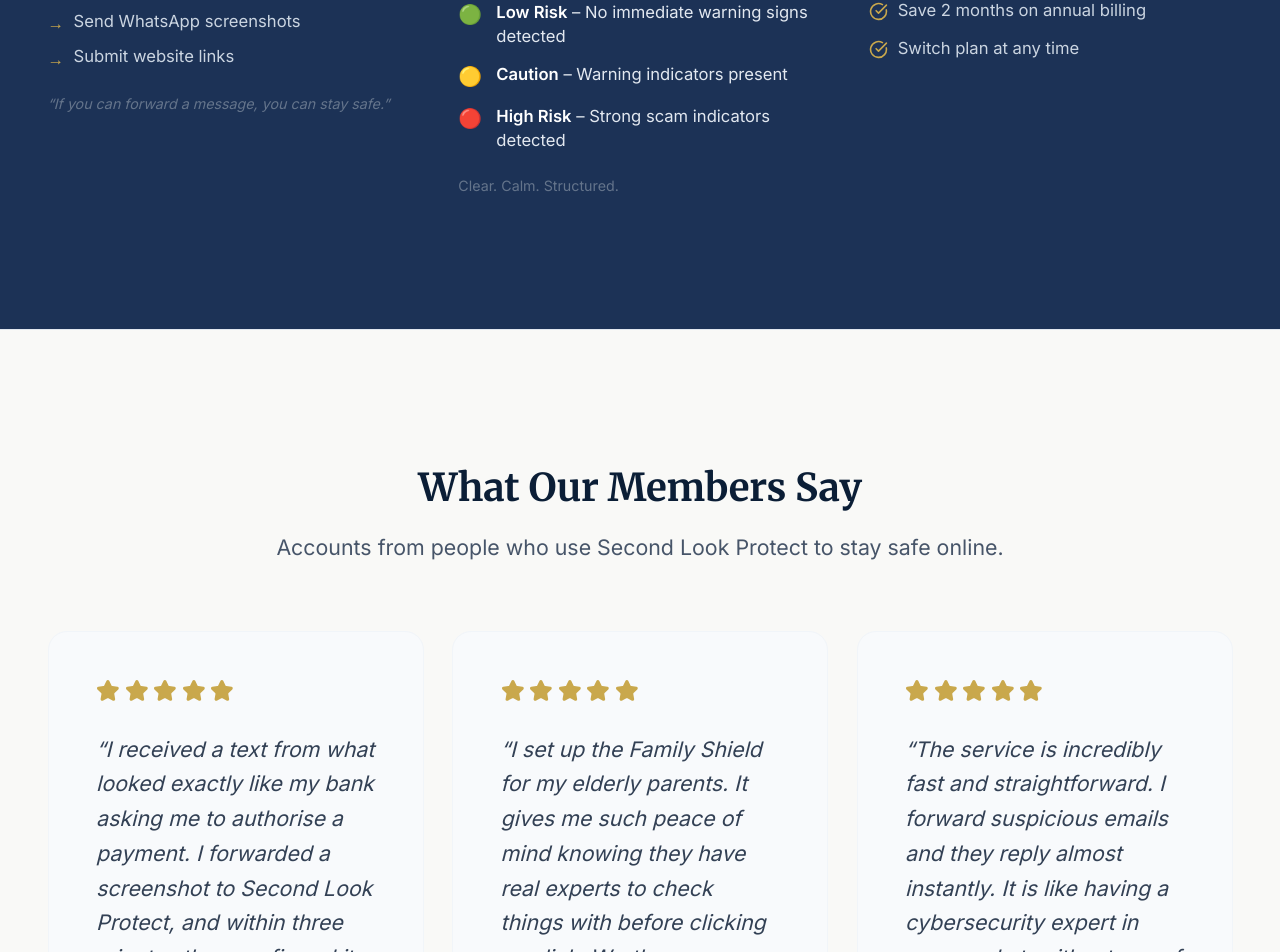
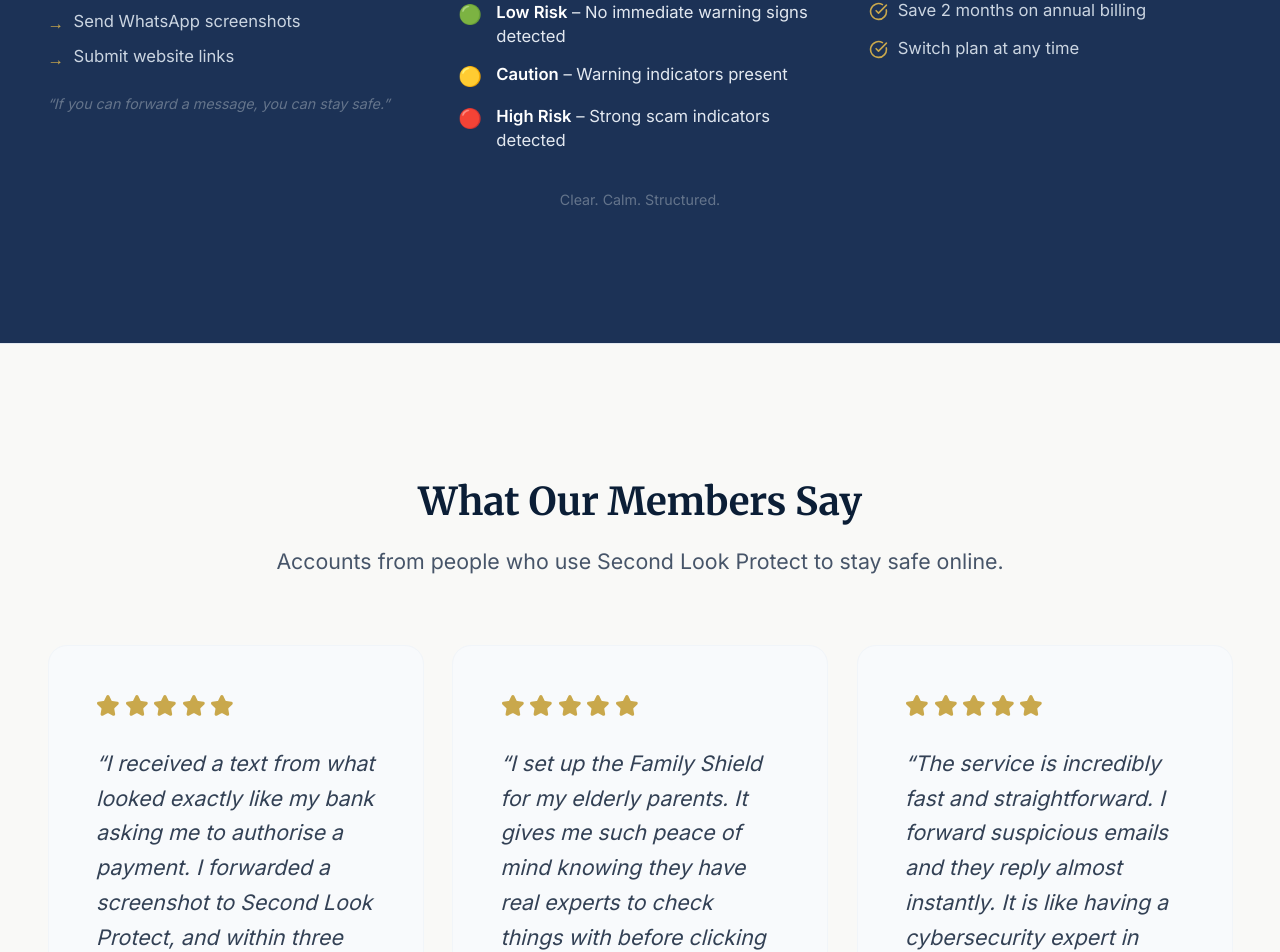
Before and after one commit to krowan444/Second-Look-Protect, a React (Vite) app: page / in a window 1280 px wide. Shown: the part 6035-6987 px from the top of the page. Built offline with nearby package versions, Linux system fonts and the light colour scheme; no server answers.

Commit message:
Move Clear.Calm.Structured tagline outside grid to full-width centered position

```diff
--- a/src/App.tsx
+++ b/src/App.tsx
@@ -770,7 +770,6 @@ export default function App() {
                 <span className="text-slate-200"><strong className="text-white">High Risk</strong> – Strong scam indicators detected</span>
               </li>
             </ul>
-            <p className="text-slate-500 text-xs mt-5">Clear. Calm. Structured.</p>
           </div>
 
           {/* Flexible Membership */}
@@ -794,6 +793,11 @@ export default function App() {
             </ul>
           </div>
 
+        </div>
+
+        {/* Section-wide centered tagline */}
+        <div className="w-full flex justify-center mt-8">
+          <p className="text-slate-500 text-xs text-center">Clear. Calm. Structured.</p>
         </div>
       </SectionWrapper>
 
```
